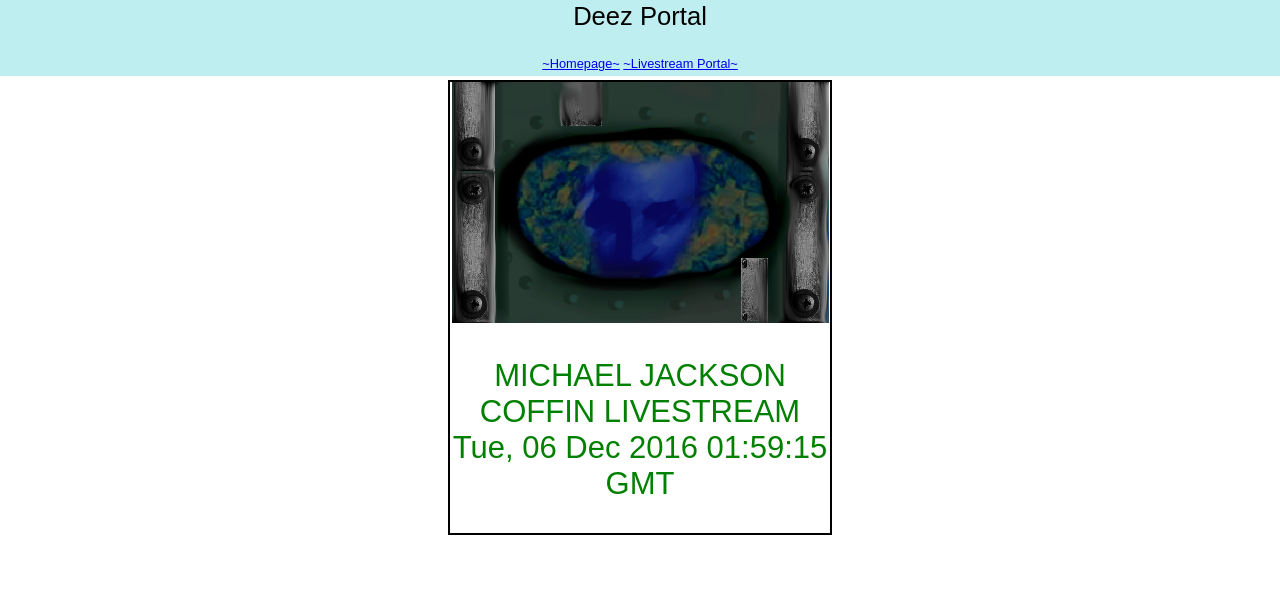
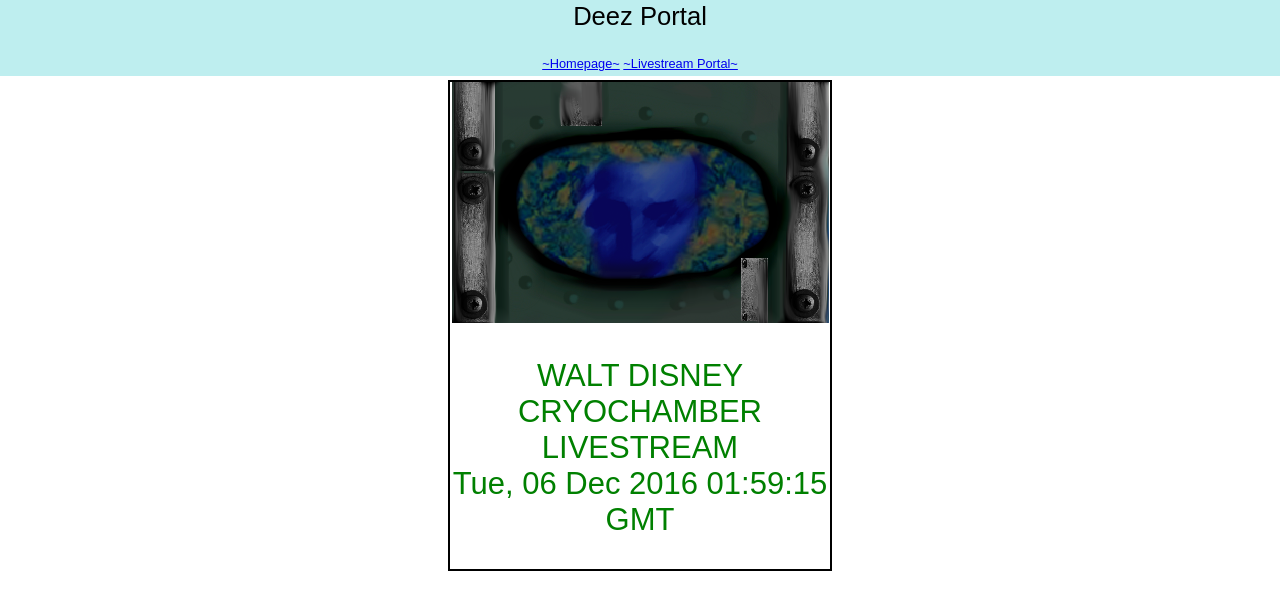
Before and after one commit to irritatingrub/Website, a plain HTML site: page disney.html in a window 1280 px wide. Drawn offline with Linux system fonts and the light colour scheme.

Commit message:
Update disney.html

```diff
--- a/disney.html
+++ b/disney.html
@@ -44,7 +44,7 @@ var audio = new Audio('486 (mp3cut.net) (3).mp3');
 
 window.setInterval(function(){
 	if (Math.random() < 0.002); audio.play();
-	datetext.innerHTML = "MICHAEL JACKSON COFFIN LIVESTREAM<br>" + new Date().toUTCString();
+	datetext.innerHTML = "WALT DISNEY CRYOCHAMBER LIVESTREAM<br>" + new Date().toUTCString();
 	datetext_disney.innerHTML = "WALT DISNEY CRYOCHAMBER LIVESTREAM<br>" + new Date().toUTCString();
 }, 1000);
 
```
